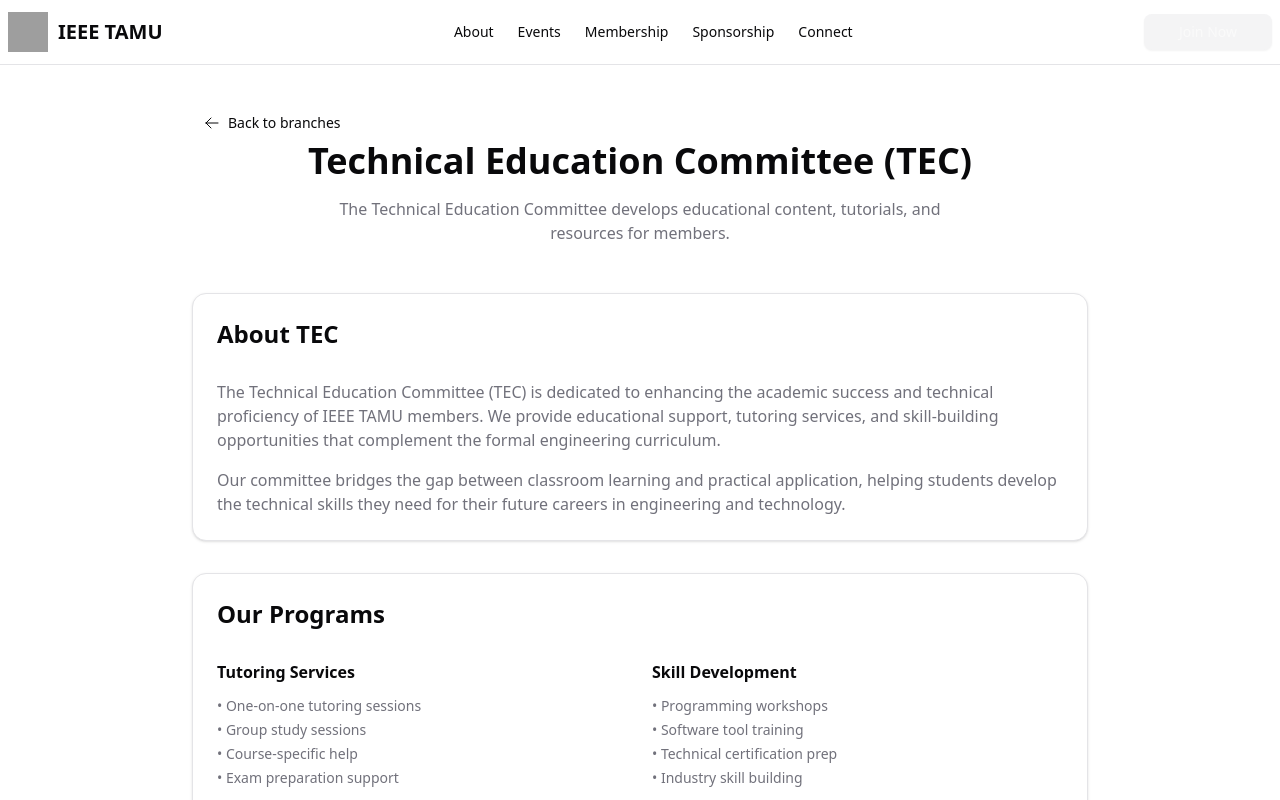
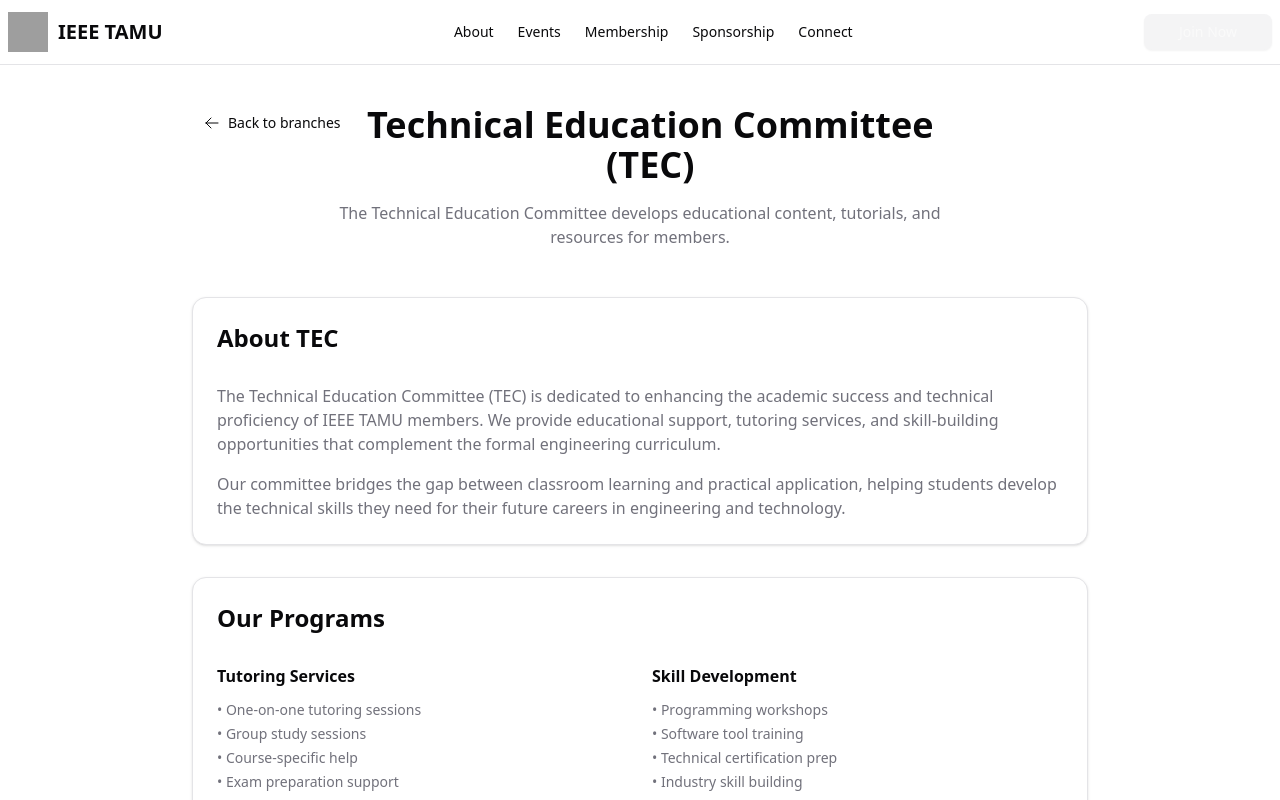
Before and after one commit to IEEE-TAMU/homepage, a Next.js app: page /about/branches/tec in a window 1280 px wide. Shown: the top 800 px of the page. Built offline with nearby package versions, Linux system fonts and the light colour scheme; grey boxes are pictures that could not be loaded.

Commit message:
better branch navigation

```diff
--- a/components/branches.tsx
+++ b/components/branches.tsx
@@ -8,15 +8,17 @@
 const BranchOpener = ({ branch }: { branch: Branch }) => {
   return (
     <div className="mb-12 max-w-4xl mx-auto">
+      <div className="flex items-start justify-between mb-4">
         <Button asChild variant="ghost" aria-label="Back to branches">
           <Link href="/about/branches">
             <ArrowLeftIcon className="size-4" />
             <span>Back to branches</span>
           </Link>
         </Button>
-
+        <h1 className="text-4xl font-bold flex-1 text-center">{branch.name}</h1>
+        <div className="w-[140px]" aria-hidden="true"></div>
+      </div>
       <div className="text-center">
-        <h1 className="text-4xl font-bold mb-4">{branch.name}</h1>
         <p className="text-muted-foreground max-w-2xl mx-auto">
           {branch.description}
         </p>
```
Lines whose indentation alone changed are shown as unchanged.
